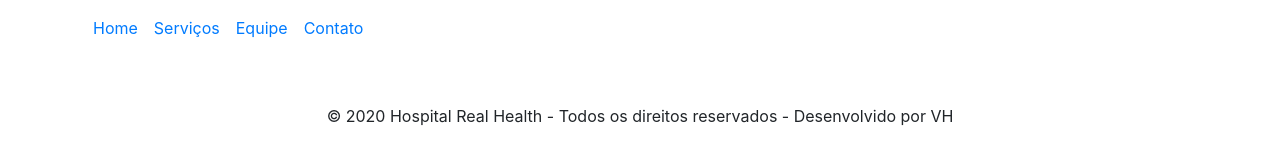
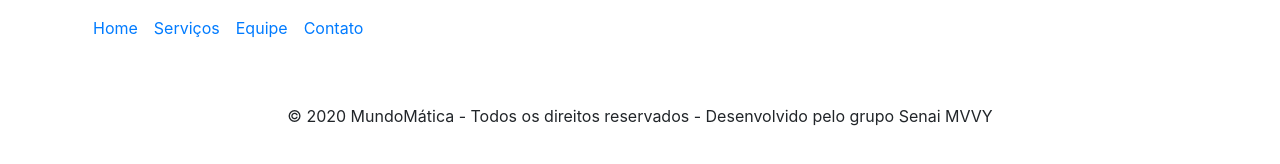
Before and after one commit to victiago1011/Mundomatica_Fase_1, a plain HTML site: page contato.html in a window 1280 px wide. Shown: the part 78-242 px from the top of the page. Drawn offline with Linux system fonts and the light colour scheme.

Commit message:
Alteração &Copy

```diff
--- a/contato.html
+++ b/contato.html
@@ -34,7 +34,7 @@
     </header>
 
     <footer class="mt-5" style="text-align: center;">
-        &copy; 2020 Hospital Real Health - Todos os direitos reservados - Desenvolvido por VH
+        &copy; 2020 MundoMática - Todos os direitos reservados - Desenvolvido pelo grupo Senai MVVY
       </footer>
 
       <script src="js/plugins/jquery-3.5.1.min.js"></script>
```
Also changed, not shown: equipe.html (+1 -1 lines), index.html (+1 -1 lines), servicos.html (+1 -1 lines).
